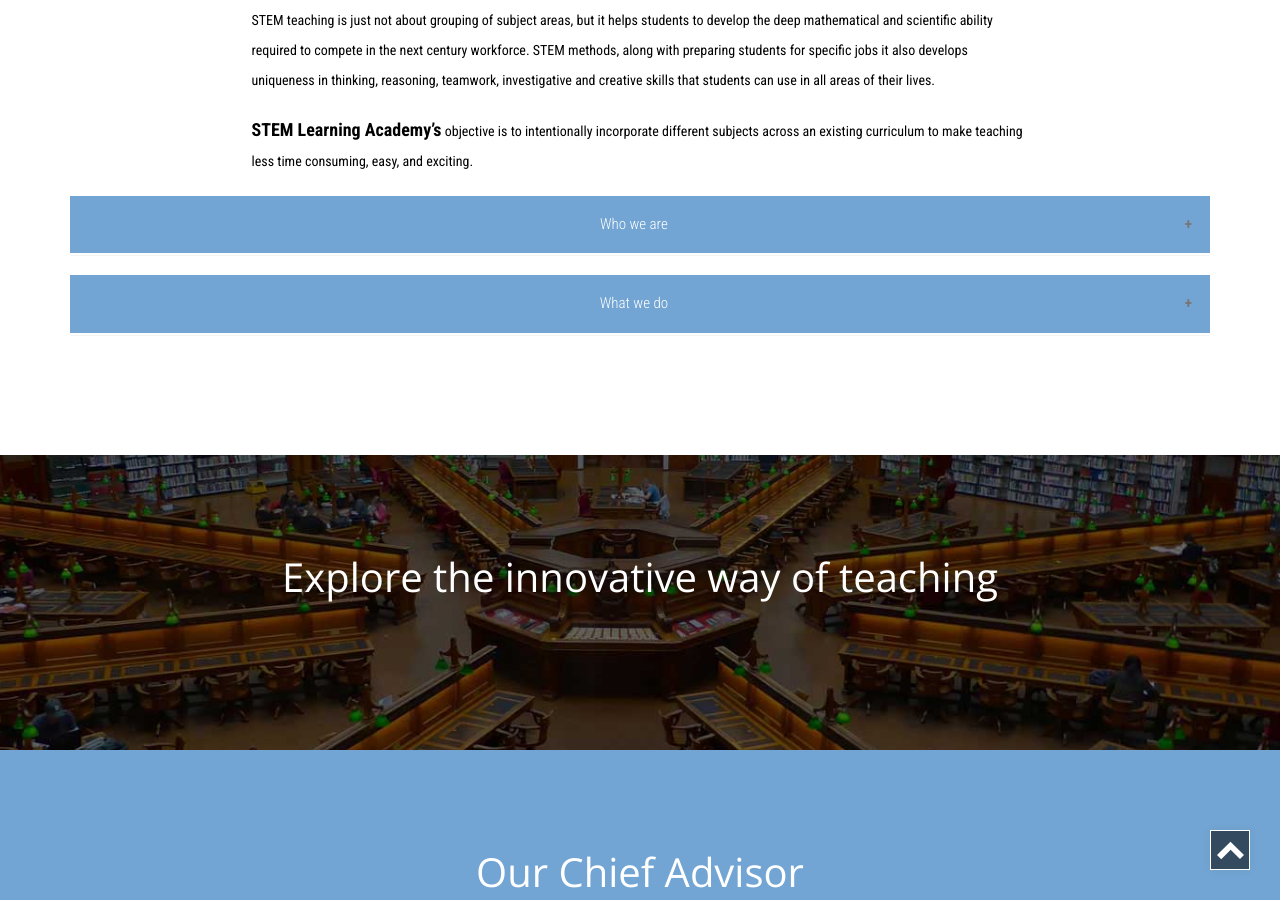
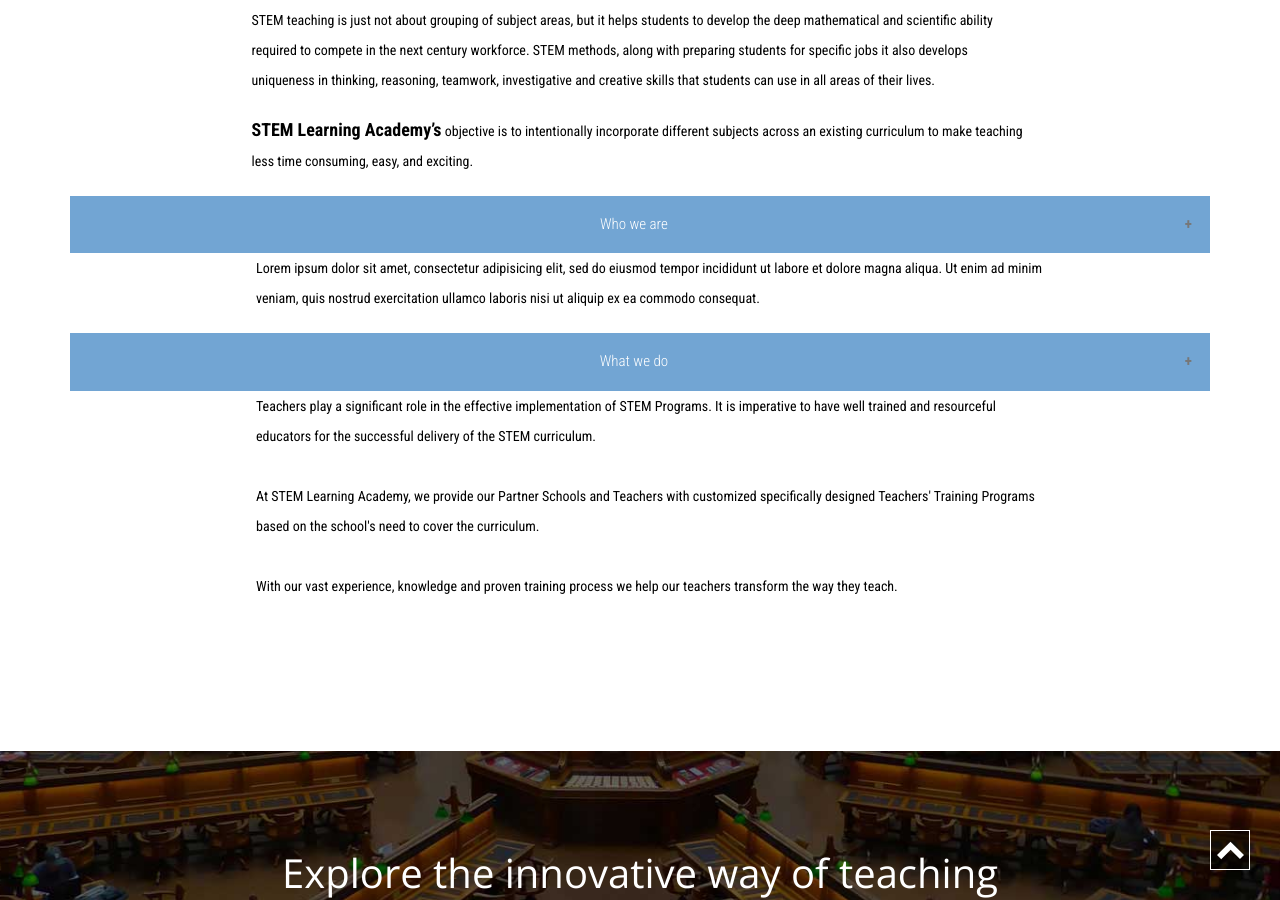
Before and after one commit to dhanyacm/stem, a Jekyll site: the page built from about.html, in a window 1280 px wide and 900 px high, scrolled down 764 px. Built offline with Jekyll 4.4.1, drawn with Linux system fonts in a browser that asks for light colours; a script that is not in the unit is left out.

Commit message:
Update about.html

```diff
--- a/about.html
+++ b/about.html
@@ -45,12 +45,12 @@
 			</div>
 
 			<button class="accordion">Who we are</button>
-			<div class="panel">
+			<div class="container">
 			  <p>Lorem ipsum dolor sit amet, consectetur adipisicing elit, sed do eiusmod tempor incididunt ut labore et dolore magna aliqua. Ut enim ad minim veniam, quis nostrud exercitation ullamco laboris nisi ut aliquip ex ea commodo consequat.</p>
 			</div>
 
 			<button class="accordion">What we do</button>
-			<div class="panel">
+			<div class="container">
 			  <p>
 
 				Teachers play a significant role in the effective implementation of STEM Programs. It is imperative to have well trained and resourceful educators for the successful delivery of the STEM curriculum.<br><br>
```
